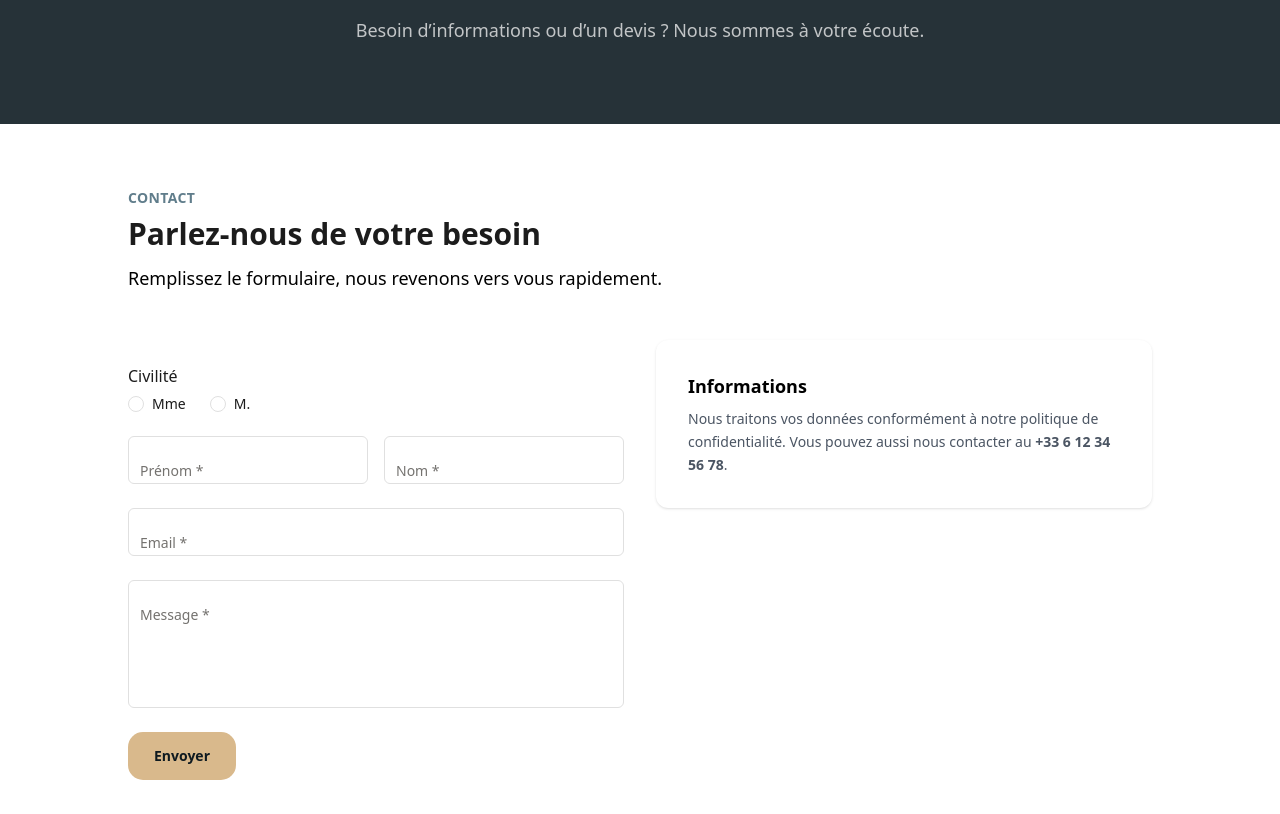
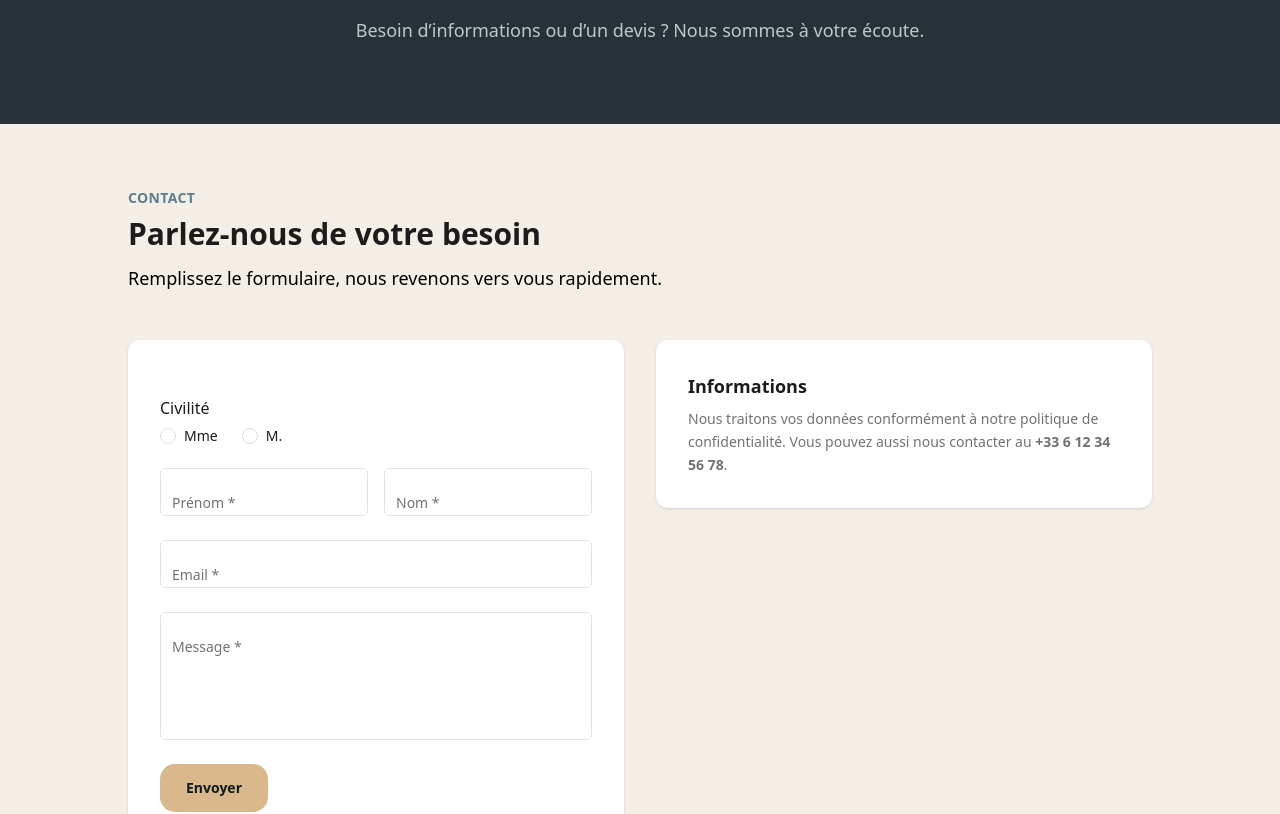
Before and after one commit to julienlisita/lumieredarcachon, a Next.js app: page /contact in a window 1280 px wide. Shown: the part 280-1094 px from the top of the page. Built offline with nearby package versions, Linux system fonts and the light colour scheme; no server answers.

Commit message:
refactor(contact-form): align form and section colors with global design tokens

```diff
--- a/src/app/globals.css
+++ b/src/app/globals.css
@@ -156,6 +156,24 @@
   --color-mobilemenu-hover: rgba(0, 0, 0, 0.04);
   --color-mobilemenu-active-bg: rgba(0, 0, 0, 0.06);
   --color-mobilemenu-active-text: #1c1c1c;
+
+  /* =========================
+   Contact / Forms
+   ========================= */
+
+  /* Section */
+  --color-contact-bg: var(--color-bg);
+
+  /* Card / bloc formulaire */
+  --color-form-bg: var(--color-surface);
+  --color-form-text: var(--color-text);
+  --color-form-muted: var(--color-muted);
+  --color-form-border: var(--color-border);
+
+  /* Aside (infos) */
+  --color-form-aside-bg: var(--color-surface);
+  --color-form-aside-text: var(--color-text);
+  --color-form-aside-muted: var(--color-muted);
 }
 
 /* ===== Dark mode overrides ===== */
--- a/src/components/contact/ContactFormSection.css
+++ b/src/components/contact/ContactFormSection.css
@@ -1,14 +1,13 @@
-/* src/components/contact/ContactFormSection.css */
-
 .contact-form-section {
-  /* Fond doux optionnel */
-  background-color: White;
+  /* Fond section */
+  background-color: var(--color-contact-bg);
 }
 
-/* Zone “aside” (facultative) : texte, infos RGPD, horaires, coordonnées compactes… */
+/* Zone “aside” (infos complémentaires) */
 .contact-form-aside {
-  @apply bg-white rounded-xl shadow p-6 sm:p-8;
-  color: black;
+  @apply rounded-xl shadow p-6 sm:p-8;
+  background-color: var(--color-form-aside-bg);
+  color: var(--color-form-aside-text);
 }
 
 .contact-form-aside h3 {
@@ -17,5 +16,5 @@
 
 .contact-form-aside p {
   @apply text-sm leading-relaxed;
-  color: #4b5563;
+  color: var(--color-form-aside-muted);
 }
--- a/src/components/contact/ContactFormSection.tsx
+++ b/src/components/contact/ContactFormSection.tsx
@@ -18,7 +18,7 @@ export default function ContactFormSection() {
           align="left"
         />
         <div className="grid gap-8 grid-cols-1 lg:grid-cols-2 items-start">
-          <div className="max-w-2xl bg-white">
+          <div className="max-w-2xl">
             <ContactForm />
           </div>
 
--- a/src/components/form/ContactForm.css
+++ b/src/components/form/ContactForm.css
@@ -1,7 +1,7 @@
 /* src/components/form/ContactForm.css */
 
 .contact-form {
-  @apply space-y-6;
-  background-color: white;
-  color: var(--color-text); /* texte de base */
+  @apply space-y-6 rounded-xl shadow p-6 sm:p-8;
+  background-color: var(--color-form-bg);
+  color: var(--color-form-text);
 }
```
